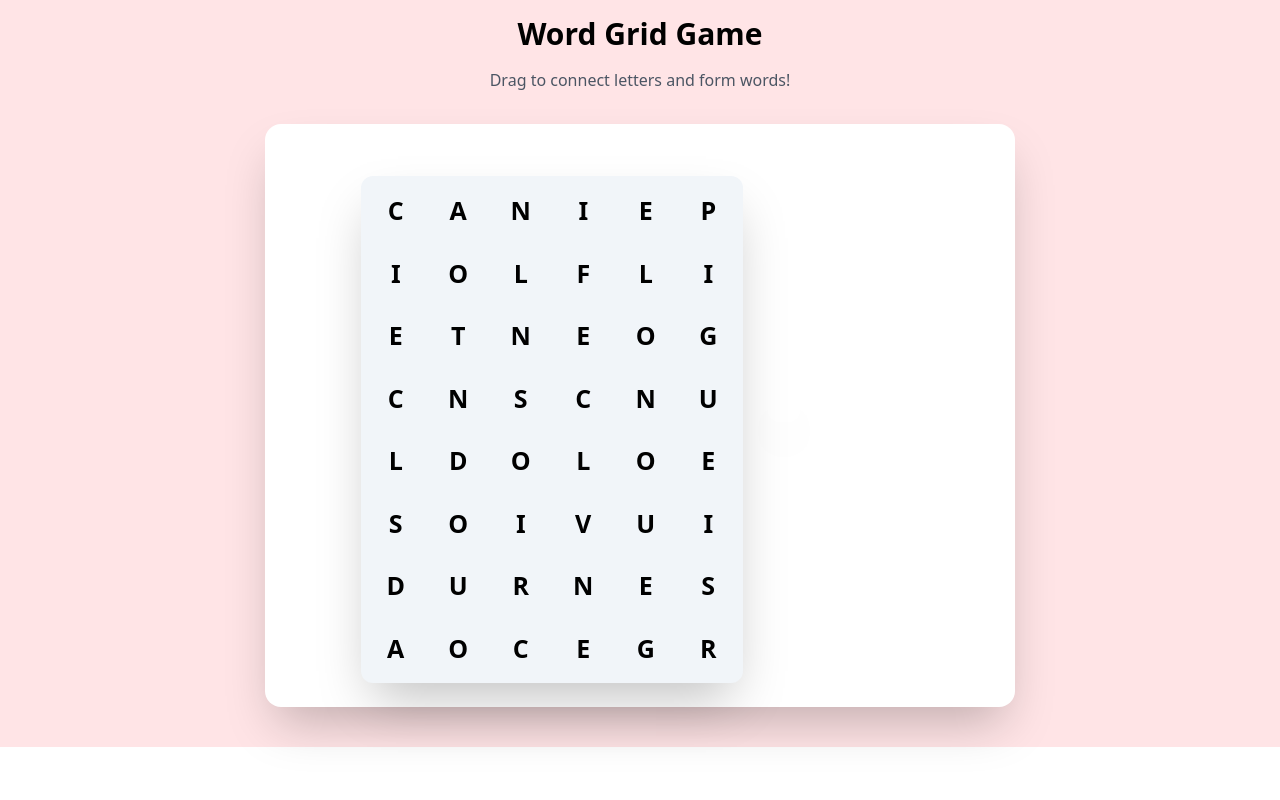
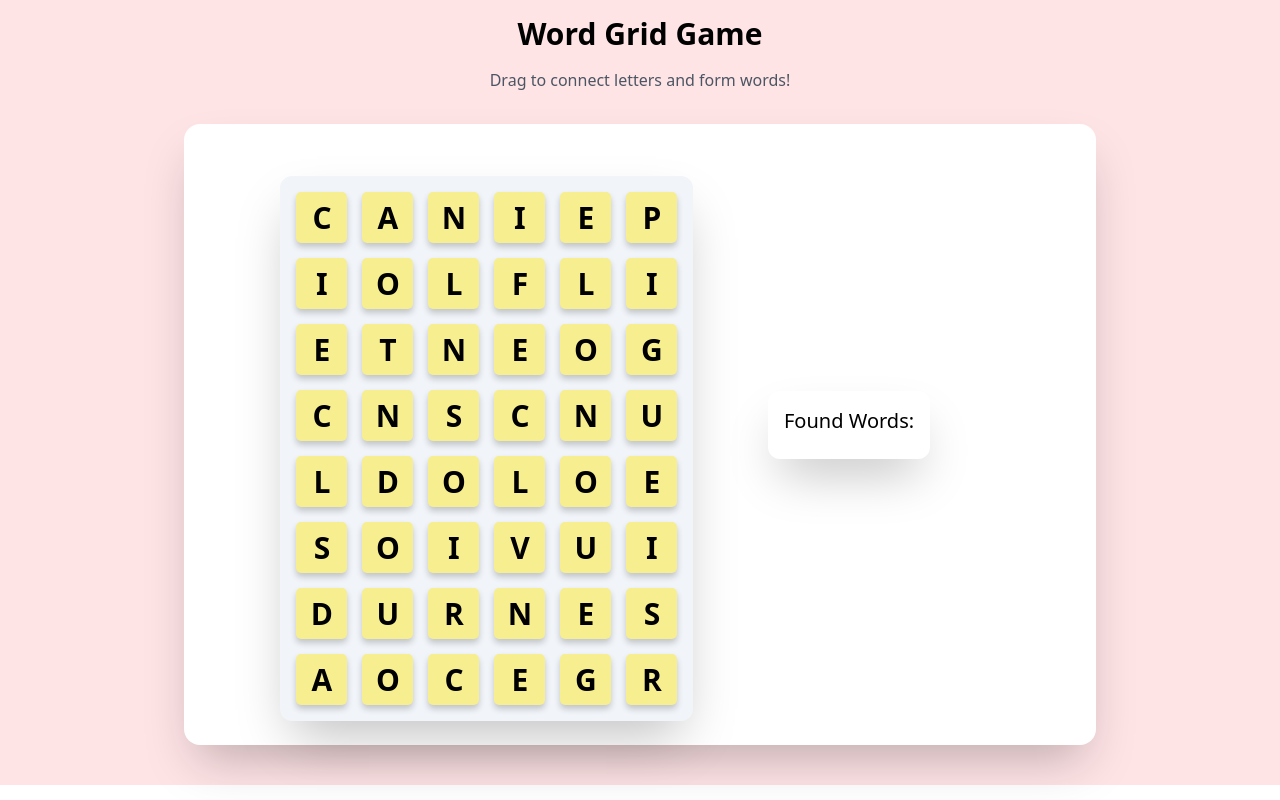
Before and after one commit to tan-9/wordvault, a React (Vite) app: page / in a window 1280 px wide. Built offline with nearby package versions, Linux system fonts and the light colour scheme.

Commit message:
display fixed

```diff
--- a/components/Display.jsx
+++ b/components/Display.jsx
@@ -2,7 +2,9 @@ import React, {useState, useRef, useEffect, useCallback, useMemo} from "react";
 const Display = ({displayLetters}) => {
     return (
         <div className="flex justify-center items-center">
-            <div className="font-bold">{displayLetters.map((letter) => letter.letter).join('')}</div>
+            <div className="font-bold my-5">
+                {displayLetters.map((letter) => letter.letter).join('')}
+            </div>
         </div>
     )
 }
--- a/components/DisplayFormedWords.jsx
+++ b/components/DisplayFormedWords.jsx
@@ -1,7 +1,8 @@
 import React, {useState, useRef, useEffect, useCallback, useMemo} from "react";
 const DisplayFormedWords = ({foundWords}) => {
     return (
-        <div className="flex justify-center items-center">
+        <div className="flex flex-col justify-center items-center">
+            <div className="text-lg mb-2">Found Words:</div>
             <div className="font-bold">{foundWords.map((w, idx) => (
                 <div key={idx}>
                     {w}
--- a/components/Grid.jsx
+++ b/components/Grid.jsx
@@ -5,11 +5,9 @@ import wordsData from '../data/words.json';
 const Grid = ({selectedLetters, setSelectedLetters, foundWords, setFoundWords}) => {
     const [selectedPath, setSelectedPath] = useState([]);
     const [isDragging, setIsDragging] = useState(false);
-    // const [foundWords, setFoundWords] = useState([]);
     const [blinkingButton, setBlinkingButton] = useState(null);
     const grid = useMemo(() => boardData.board, []);
     const validWords = useMemo(() => wordsData.words.split(", "), []);
-    const [lines, setLines] = useState([]);
 
     const svgRef = useRef(null);
     const gridRef = useRef(null);
@@ -60,8 +58,6 @@ const Grid = ({selectedLetters, setSelectedLetters, foundWords, setFoundWords})
             letter.rowIdx,
             letter.colIdx
           );
-
-          // console.log('line 61');
           // console.log(x1, x2, y1, y2);
 
           const line = document.createElementNS(
@@ -181,27 +177,28 @@ const Grid = ({selectedLetters, setSelectedLetters, foundWords, setFoundWords})
           }}
         />
         <div
-        style={{display: 'grid', gridTemplateColumns: 'repeat(6, 1fr)' , gap: '25px'}}
+        style={{display: 'grid', gridTemplateColumns: `repeat(${grid[0]?.length || 0}, 1fr)` , gap: '15px'}}
         ref={gridRef}>
           {grid.map((row, rowIndex) =>
             row.map((letter, colIndex) => (
               <button
                 id={`button-${rowIndex}-${colIndex}`}
                 key={`${rowIndex}-${colIndex}`}
-                // onClick={() => handleClick(rowIndex, colIndex)}
                 style={{
-                    // backgroundColor: blinkingButton=== `${rowIndex}-${colIndex}` ? 'blue' : 'pink',
                     backgroundColor: selectedLetters.some(
                       (l)=>l.rowIdx === rowIndex && l.colIdx===colIndex
-                    ) ? 'lightblue' : '',
+                    ) ? 'lightblue' : '#f7ee8f',
+                    borderRadius: '10%',
+                    padding: '3px',
                     aspectRatio: '1',
                     display: 'flex',
                     alignItems: 'center',
                     justifyContent: 'center',
                     fontWeight: 'bold',
-                    borderRadius: '100%',
                     zIndex: 1,
-                    fontSize: '25px'
+                    fontSize: '30px',
+                    boxShadow: "0px 4px 6px rgba(0, 0, 0, 0.2)",
+                    transition: 'background-color 0.3s ease'
                 }}
 
                 onMouseDown={() => handleDragStart(rowIndex, colIndex)}
```
